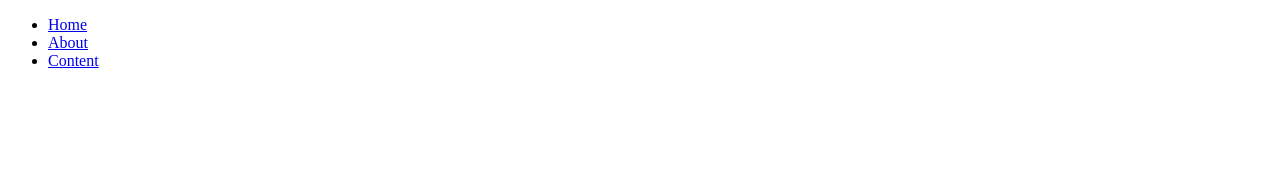
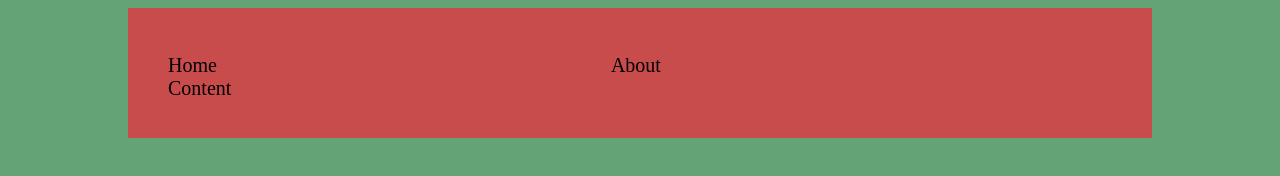
Before and after one commit to Andrewday40/project_page, a website: page public/html/content.html in a window 1280 px wide. Drawn offline with Linux system fonts and the light colour scheme.

Commit message:
added ccs style to content page

```diff
--- a/public/html/content.html
+++ b/public/html/content.html
@@ -2,10 +2,11 @@
 <html>
   <head>
     <title>Content</title>
+    <link rel="stylesheet" href="/css/main.css">
   </head>
 
   <body>
-    <div class="">
+    <div id="navigation">
       <ul>
         <li>
           <a href="/">Home</a>
```
